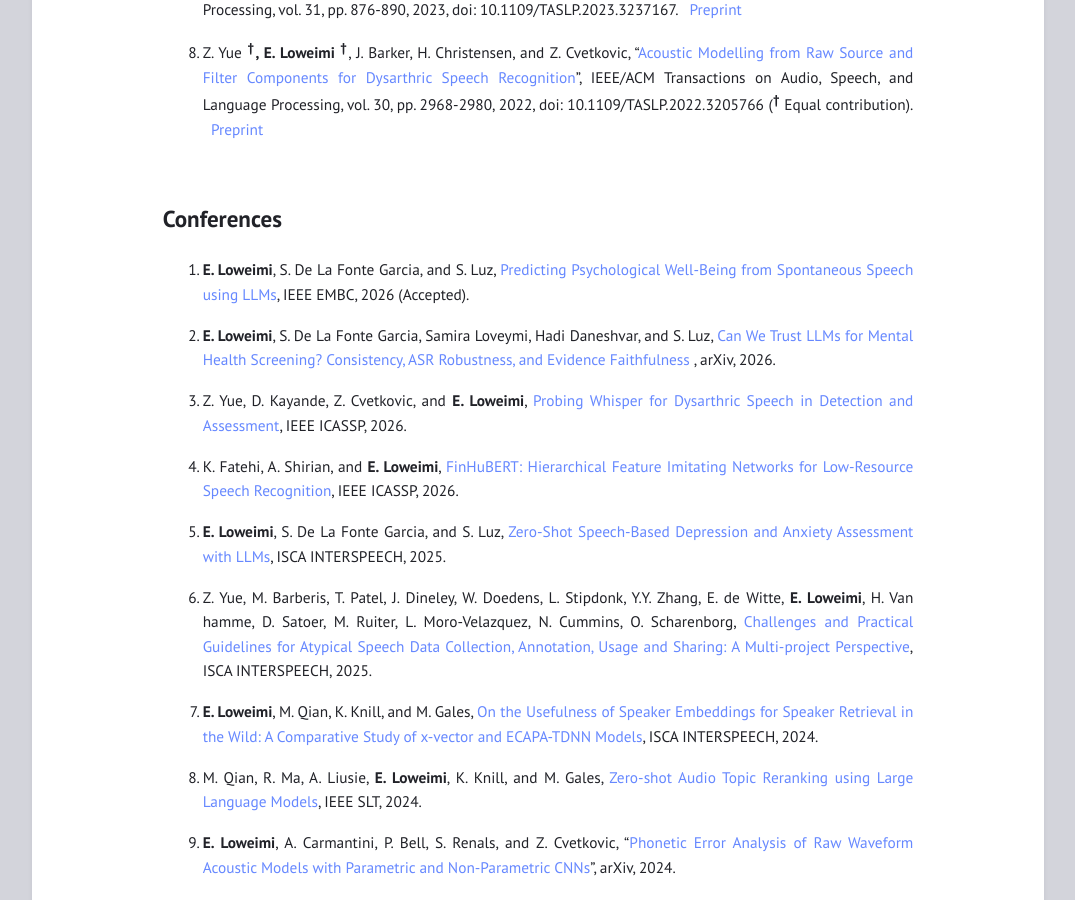
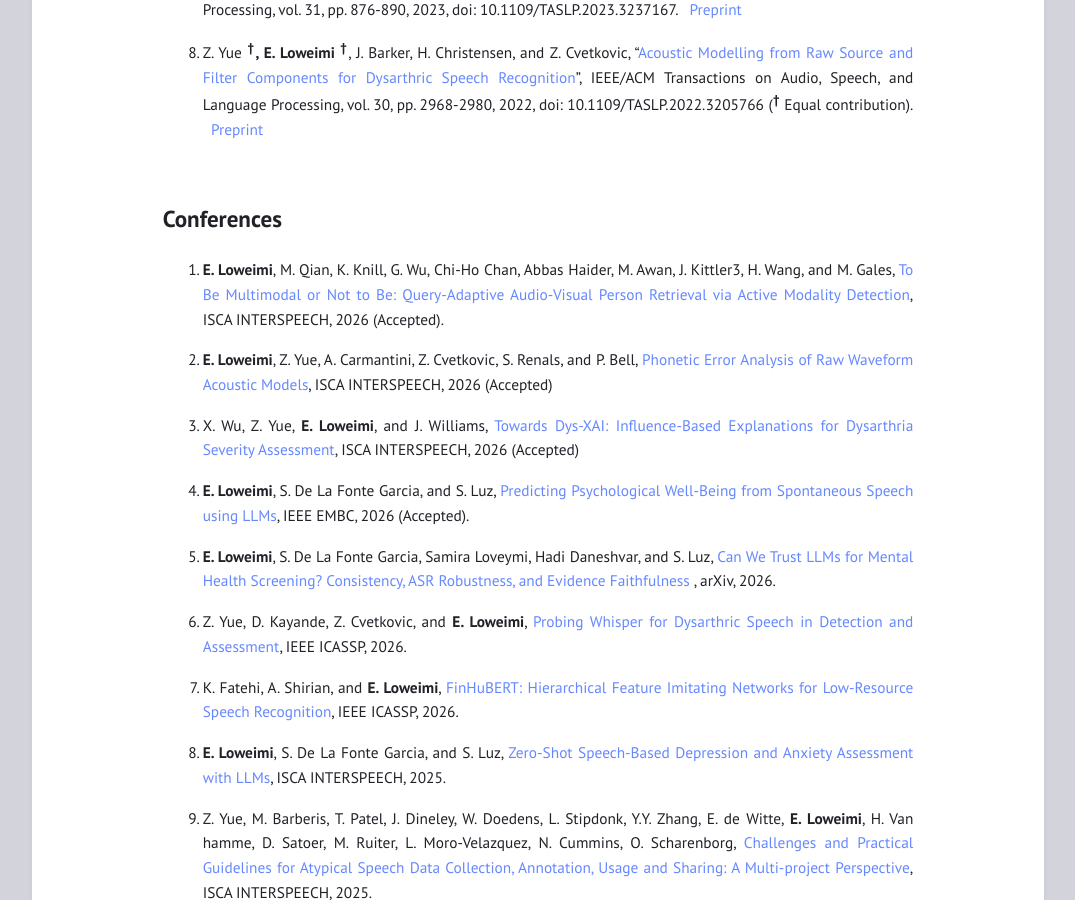
Before and after one commit to eloweimi/eloweimi.github.io, a Jekyll site: the page built from publications.md, in a window 1280 px wide and 900 px high, scrolled down 908 px. Shown: the whole window, without its empty margins (102-1177 px from the left). Built offline with Jekyll 4.4.1, drawn with Linux system fonts in a browser that asks for light colours.

Commit message:
Update publications.md

```diff
--- a/publications.md
+++ b/publications.md
@@ -33,95 +33,101 @@ Modelling from Raw Source and Filter Components for Dysarthric Speech Recognitio
 
 ## Conferences ##
 
-1. **E. Loweimi**, S. De La Fonte Garcia, and S. Luz, [Predicting Psychological Well-Being from Spontaneous Speech using LLMs](https://arxiv.org/abs/2605.11303), IEEE EMBC, 2026 (Accepted).
+1. **E. Loweimi**, M. Qian, K. Knill, G. Wu, Chi-Ho Chan, Abbas Haider, M. Awan, J. Kittler3, H. Wang, and M. Gales, [To Be Multimodal or Not to Be: Query-Adaptive Audio-Visual Person Retrieval via Active Modality Detection](), ISCA INTERSPEECH, 2026 (Accepted).
 
-2. **E. Loweimi**, S. De La Fonte Garcia, Samira Loveymi, Hadi Daneshvar, and S. Luz, [Can We Trust LLMs for Mental Health Screening? Consistency, ASR Robustness, and Evidence Faithfulness
+2. **E. Loweimi**, Z. Yue, A. Carmantini, Z. Cvetkovic, S. Renals, and P. Bell, [Phonetic Error Analysis of Raw Waveform Acoustic Models](), ISCA INTERSPEECH, 2026 (Accepted)
+
+3. X. Wu, Z. Yue, **E. Loweimi**, and J. Williams, [Towards Dys-XAI: Influence-Based Explanations for Dysarthria Severity Assessment](), ISCA INTERSPEECH, 2026 (Accepted)
+
+4. **E. Loweimi**, S. De La Fonte Garcia, and S. Luz, [Predicting Psychological Well-Being from Spontaneous Speech using LLMs](https://arxiv.org/abs/2605.11303), IEEE EMBC, 2026 (Accepted).
+
+5. **E. Loweimi**, S. De La Fonte Garcia, Samira Loveymi, Hadi Daneshvar, and S. Luz, [Can We Trust LLMs for Mental Health Screening? Consistency, ASR Robustness, and Evidence Faithfulness
 ](https://arxiv.org/abs/2605.09634), arXiv, 2026.
 
-4. Z. Yue, D. Kayande, Z. Cvetkovic, and **E. Loweimi**, [Probing Whisper for Dysarthric Speech in Detection and Assessment](https://ieeexplore.ieee.org/abstract/document/11464429),  IEEE ICASSP, 2026.
+6. Z. Yue, D. Kayande, Z. Cvetkovic, and **E. Loweimi**, [Probing Whisper for Dysarthric Speech in Detection and Assessment](https://ieeexplore.ieee.org/abstract/document/11464429),  IEEE ICASSP, 2026.
 
-5. K. Fatehi, A. Shirian, and **E. Loweimi**, [FinHuBERT: Hierarchical Feature Imitating Networks for Low-Resource Speech Recognition](https://ieeexplore.ieee.org/abstract/document/11464914), IEEE ICASSP, 2026.
+7. K. Fatehi, A. Shirian, and **E. Loweimi**, [FinHuBERT: Hierarchical Feature Imitating Networks for Low-Resource Speech Recognition](https://ieeexplore.ieee.org/abstract/document/11464914), IEEE ICASSP, 2026.
 
-6. **E. Loweimi**, S. De La Fonte Garcia, and S. Luz, [Zero-Shot Speech-Based Depression and Anxiety Assessment with LLMs](https://www.isca-archive.org/interspeech_2025/loweimi25_interspeech.html), ISCA INTERSPEECH, 2025.
+8. **E. Loweimi**, S. De La Fonte Garcia, and S. Luz, [Zero-Shot Speech-Based Depression and Anxiety Assessment with LLMs](https://www.isca-archive.org/interspeech_2025/loweimi25_interspeech.html), ISCA INTERSPEECH, 2025.
 
-7. Z. Yue, M. Barberis, T. Patel, J. Dineley, W. Doedens, L. Stipdonk, Y.Y. Zhang, E. de Witte, **E. Loweimi**, H. Van hamme, D. Satoer, M. Ruiter, L. Moro-Velazquez, N. Cummins, O. Scharenborg, [Challenges and Practical Guidelines for Atypical Speech Data Collection, Annotation, Usage and Sharing: A Multi-project Perspective](https://www.isca-archive.org/ISCA INTERSPEECH_2025/yue25_ISCA INTERSPEECH.pdf), ISCA INTERSPEECH, 2025.
+9. Z. Yue, M. Barberis, T. Patel, J. Dineley, W. Doedens, L. Stipdonk, Y.Y. Zhang, E. de Witte, **E. Loweimi**, H. Van hamme, D. Satoer, M. Ruiter, L. Moro-Velazquez, N. Cummins, O. Scharenborg, [Challenges and Practical Guidelines for Atypical Speech Data Collection, Annotation, Usage and Sharing: A Multi-project Perspective](https://www.isca-archive.org/ISCA INTERSPEECH_2025/yue25_ISCA INTERSPEECH.pdf), ISCA INTERSPEECH, 2025.
 
-8. **E. Loweimi**, M. Qian, K. Knill, and M. Gales, [On the Usefulness of Speaker Embeddings for Speaker Retrieval in the Wild:
+10. **E. Loweimi**, M. Qian, K. Knill, and M. Gales, [On the Usefulness of Speaker Embeddings for Speaker Retrieval in the Wild:
 A Comparative Study of x-vector and ECAPA-TDNN Models](https://www.isca-archive.org/interspeech_2024/loweimi24_interspeech.html), ISCA INTERSPEECH, 2024.
 
-9. M. Qian, R. Ma, A. Liusie, **E. Loweimi**, K. Knill, and M. Gales, [Zero-shot Audio Topic Reranking using Large Language Models](https://arxiv.org/pdf/2309.07606), IEEE SLT, 2024.
+11. M. Qian, R. Ma, A. Liusie, **E. Loweimi**, K. Knill, and M. Gales, [Zero-shot Audio Topic Reranking using Large Language Models](https://arxiv.org/pdf/2309.07606), IEEE SLT, 2024.
 
-10. **E. Loweimi**, A. Carmantini, P. Bell, S. Renals, and Z. Cvetkovic, “[Phonetic Error Analysis of Raw Waveform Acoustic Models with Parametric and Non-Parametric CNNs](https://arxiv.org/abs/2406.00898)", arXiv, 2024.
+12. **E. Loweimi**, A. Carmantini, P. Bell, S. Renals, and Z. Cvetkovic, “[Phonetic Error Analysis of Raw Waveform Acoustic Models with Parametric and Non-Parametric CNNs](https://arxiv.org/abs/2406.00898)", arXiv, 2024.
 
-11. Z. Yue **<sup>&#8224;</sup>, E. Loweimi <sup>&#8224;</sup>**, and Z. Cvetkovic, “[Dysarthric Speech Recognition, Detection and Classification using Raw Phase and Magnitude Spectra](https://www.isca-speech.org/archive/ISCA INTERSPEECH_2023/yue23_ISCA INTERSPEECH.html)“, ISCA INTERSPEECH, 2023 (**<sup>&#8224;</sup>** Equal contribution).
+13. Z. Yue **<sup>&#8224;</sup>, E. Loweimi <sup>&#8224;</sup>**, and Z. Cvetkovic, “[Dysarthric Speech Recognition, Detection and Classification using Raw Phase and Magnitude Spectra](https://www.isca-speech.org/archive/ISCA INTERSPEECH_2023/yue23_ISCA INTERSPEECH.html)“, ISCA INTERSPEECH, 2023 (**<sup>&#8224;</sup>** Equal contribution).
 
-12. Z. Yue **<sup>&#8224;</sup>, E. Loweimi <sup>&#8224;</sup>**, J. Barker, H. Christensen, and Z. Cvetkovic, “[Dysarthric Speech Recognition from Raw Waveform with Parametric CNNs](https://www.isca-speech.org/archive/ISCA INTERSPEECH_2022/yue22_ISCA INTERSPEECH.html)”, ISCA INTERSPEECH,
+14. Z. Yue **<sup>&#8224;</sup>, E. Loweimi <sup>&#8224;</sup>**, J. Barker, H. Christensen, and Z. Cvetkovic, “[Dysarthric Speech Recognition from Raw Waveform with Parametric CNNs](https://www.isca-speech.org/archive/ISCA INTERSPEECH_2022/yue22_ISCA INTERSPEECH.html)”, ISCA INTERSPEECH,
 2022 (**<sup>&#8224;</sup>** Equal contribution).
 
-13. N. Shao, **E. Loweimi**, and X. Li, “[RCT: Random Consistency Training for Semisupervised Sound Event Detection](https://www.isca-speech.org/archive/ISCA INTERSPEECH_2022/shao22_ISCA INTERSPEECH.html)”, ISCA INTERSPEECH, 2022.
+15. N. Shao, **E. Loweimi**, and X. Li, “[RCT: Random Consistency Training for Semisupervised Sound Event Detection](https://www.isca-speech.org/archive/ISCA INTERSPEECH_2022/shao22_ISCA INTERSPEECH.html)”, ISCA INTERSPEECH, 2022.
 
-14. Z. Yue **<sup>&#8224;</sup>, E. Loweimi <sup>&#8224;</sup>**, and Z. Cvetkovic, “[Raw Source and Filter Modelling for Dysarthric Speech Recognition](https://ieeexplore.ieee.org/document/9746553)”, IEEE ICASSP, 2022 (**<sup>&#8224;</sup>** Equal contribution).
+16. Z. Yue **<sup>&#8224;</sup>, E. Loweimi <sup>&#8224;</sup>**, and Z. Cvetkovic, “[Raw Source and Filter Modelling for Dysarthric Speech Recognition](https://ieeexplore.ieee.org/document/9746553)”, IEEE ICASSP, 2022 (**<sup>&#8224;</sup>** Equal contribution).
 
-15. Z. Yue, **E. Loweimi**, Z. Cvetkovic, H. Christensen, and J. Barker, “[Multimodal Acoustic-Articulatory Feature Fusion for Dysarthric Speech Recognition](https://ieeexplore.ieee.org/document/9746855)”, IEEE ICASSP, 2022.
+17. Z. Yue, **E. Loweimi**, Z. Cvetkovic, H. Christensen, and J. Barker, “[Multimodal Acoustic-Articulatory Feature Fusion for Dysarthric Speech Recognition](https://ieeexplore.ieee.org/document/9746855)”, IEEE ICASSP, 2022.
 
-16. **E. Loweimi**, P. Bell, and S. Renals, “[Speech Acoustic Modelling using Raw Source and Filter Components](https://www.isca-speech.org/archive/ISCA INTERSPEECH_2021/loweimi21_ISCA INTERSPEECH.html)”, ISCA INTERSPEECH, 2021.
+18. **E. Loweimi**, P. Bell, and S. Renals, “[Speech Acoustic Modelling using Raw Source and Filter Components](https://www.isca-speech.org/archive/ISCA INTERSPEECH_2021/loweimi21_ISCA INTERSPEECH.html)”, ISCA INTERSPEECH, 2021.
 
-17. S. Zhang, **E. Loweimi**, P. Bell, and S. Renals, “[Stochastic Attention Head Removal: A Simple and Effective Method for Improving Transformer Based ASR
+19. S. Zhang, **E. Loweimi**, P. Bell, and S. Renals, “[Stochastic Attention Head Removal: A Simple and Effective Method for Improving Transformer Based ASR
 Models](https://www.isca-speech.org/archive/ISCA INTERSPEECH_2021/zhang21p_ISCA INTERSPEECH.html)”, ISCA INTERSPEECH, 2021.
 
-18. **E. Loweimi**, Z. Cvetkovic, P. Bell, and S. Renals, “[Speech Acoustic Modelling from Raw Phase Spectrum](https://ieeexplore.ieee.org/document/9413727)”, IEEE ICASSP, 2021.
+20. **E. Loweimi**, Z. Cvetkovic, P. Bell, and S. Renals, “[Speech Acoustic Modelling from Raw Phase Spectrum](https://ieeexplore.ieee.org/document/9413727)”, IEEE ICASSP, 2021.
 
-19. S. Zhang, C-T. Do, R. Doddipatla, **E. Loweimi**, P. Bell, and S. Renals, “[Train Your Classifier First: Cascade Neural Networks Training from Upper Layers to Lower Layers](https://ieeexplore.ieee.org/document/9413565)”, IEEE ICASSP, 2021.
+21. S. Zhang, C-T. Do, R. Doddipatla, **E. Loweimi**, P. Bell, and S. Renals, “[Train Your Classifier First: Cascade Neural Networks Training from Upper Layers to Lower Layers](https://ieeexplore.ieee.org/document/9413565)”, IEEE ICASSP, 2021.
 
-20. **E. Loweimi**, P. Bell, and S. Renals, “[Raw Sign and Magnitude Spectra for Multihead Acoustic Modelling](https://www.isca-speech.org/archive/ISCA INTERSPEECH_2020/loweimi20b_ISCA INTERSPEECH.html)”, ISCA INTERSPEECH, 2020.
+22. **E. Loweimi**, P. Bell, and S. Renals, “[Raw Sign and Magnitude Spectra for Multihead Acoustic Modelling](https://www.isca-speech.org/archive/ISCA INTERSPEECH_2020/loweimi20b_ISCA INTERSPEECH.html)”, ISCA INTERSPEECH, 2020.
 
-21. **E. Loweimi**, P. Bell, and S. Renals, “[On the Robustness and Training Dynamics of Raw Waveform Models](https://www.isca-speech.org/archive/ISCA INTERSPEECH_2020/loweimi20_ISCA INTERSPEECH.html)”, ISCA INTERSPEECH, 2020.
+23. **E. Loweimi**, P. Bell, and S. Renals, “[On the Robustness and Training Dynamics of Raw Waveform Models](https://www.isca-speech.org/archive/ISCA INTERSPEECH_2020/loweimi20_ISCA INTERSPEECH.html)”, ISCA INTERSPEECH, 2020.
 
-22. S. Zhang, **E. Loweimi**, P. Bell, and S. Renals, “[On The Usefulness of Self-Attention for Automatic Speech Recognition with Transformers](https://ieeexplore.ieee.org/abstract/document/9383521)”, IEEE SLT, 2020.
+24. S. Zhang, **E. Loweimi**, P. Bell, and S. Renals, “[On The Usefulness of Self-Attention for Automatic Speech Recognition with Transformers](https://ieeexplore.ieee.org/abstract/document/9383521)”, IEEE SLT, 2020.
 
-23. J. Fainberg, O. Klejch, **E. Loweimi**, P. Bell, and S. Renals, “[Acoustic Model Adaptation from Raw Waveforms with SincNet](https://ieeexplore.ieee.org/document/9003974)”, IEEE ASRU, 2019.
+25. J. Fainberg, O. Klejch, **E. Loweimi**, P. Bell, and S. Renals, “[Acoustic Model Adaptation from Raw Waveforms with SincNet](https://ieeexplore.ieee.org/document/9003974)”, IEEE ASRU, 2019.
 
-24. **E. Loweimi**, P. Bell, and S. Renals, “[On Learning Interpretable CNNs with Parametric Modulated Kernel-based Filters](https://www.isca-speech.org/archive/ISCA INTERSPEECH_2019/loweimi19_ISCA INTERSPEECH.html)”, ISCA INTERSPEECH, 2019.
+26. **E. Loweimi**, P. Bell, and S. Renals, “[On Learning Interpretable CNNs with Parametric Modulated Kernel-based Filters](https://www.isca-speech.org/archive/ISCA INTERSPEECH_2019/loweimi19_ISCA INTERSPEECH.html)”, ISCA INTERSPEECH, 2019.
 
-25. S. Zhang, **E. Loweimi**, Y. Xu, P. Bell, and S. Renals “[Trainable Dynamic Subsampling for End-to-End Speech Recognition](https://www.isca-speech.org/archive/ISCA INTERSPEECH_2019/zhang19d_ISCA INTERSPEECH.html)”, ISCA INTERSPEECH, 2019.
+27. S. Zhang, **E. Loweimi**, Y. Xu, P. Bell, and S. Renals “[Trainable Dynamic Subsampling for End-to-End Speech Recognition](https://www.isca-speech.org/archive/ISCA INTERSPEECH_2019/zhang19d_ISCA INTERSPEECH.html)”, ISCA INTERSPEECH, 2019.
 
-26. M.A. Jalal, **E. Loweimi**, R. Moore, and T. Hain, “[Learning Temporal Clusters Using Capsule Routing for Speech Emotion Recognition](https://www.isca-speech.org/archive/ISCA INTERSPEECH_2019/jalal19_ISCA INTERSPEECH.html)”, ISCA INTERSPEECH, 2019.
+28. M.A. Jalal, **E. Loweimi**, R. Moore, and T. Hain, “[Learning Temporal Clusters Using Capsule Routing for Speech Emotion Recognition](https://www.isca-speech.org/archive/ISCA INTERSPEECH_2019/jalal19_ISCA INTERSPEECH.html)”, ISCA INTERSPEECH, 2019.
 
-27. **E. Loweimi**, P. Bell, and S. Renals, “[On the Usefulness of Statistical Normalisation of Bottleneck Features for Speech Recognition](https://ieeexplore.ieee.org/document/8683330)”, IEEE ICASSP, 2019.
+29. **E. Loweimi**, P. Bell, and S. Renals, “[On the Usefulness of Statistical Normalisation of Bottleneck Features for Speech Recognition](https://ieeexplore.ieee.org/document/8683330)”, IEEE ICASSP, 2019.
 
-28. S. Zhang, **E. Loweimi**, P. Bell, and S. Renals, “[Windowed Attention Mechanisms for Speech Recognition](https://ieeexplore.ieee.org/document/8682224)”, IEEE ICASSP, 2019.
+30. S. Zhang, **E. Loweimi**, P. Bell, and S. Renals, “[Windowed Attention Mechanisms for Speech Recognition](https://ieeexplore.ieee.org/document/8682224)”, IEEE ICASSP, 2019.
 
-29. **E. Loweimi**, J. Barker, and T. Hain, “[On the Usefulness of the Speech Phase Spectrum for Pitch Extraction](https://www.isca-speech.org/archive/ISCA INTERSPEECH_2018/loweimi18_ISCA INTERSPEECH.html)”, ISCA INTERSPEECH, 2018.
+31. **E. Loweimi**, J. Barker, and T. Hain, “[On the Usefulness of the Speech Phase Spectrum for Pitch Extraction](https://www.isca-speech.org/archive/ISCA INTERSPEECH_2018/loweimi18_ISCA INTERSPEECH.html)”, ISCA INTERSPEECH, 2018.
 
-30. **E. Loweimi**, J. Barker, and T. Hain, “[Exploring the use of Group Delay for Generalised VTS based Noise Compensation](https://ieeexplore.ieee.org/document/8462595)”, IEEE ICASSP, 2018.
+32. **E. Loweimi**, J. Barker, and T. Hain, “[Exploring the use of Group Delay for Generalised VTS based Noise Compensation](https://ieeexplore.ieee.org/document/8462595)”, IEEE ICASSP, 2018.
 
-31. **E. Loweimi**, J. Barker, and T. Hain, “[Channel Compensation in the Generalised Vector Taylor Series Approach to Robust ASR](https://www.isca-speech.org/archive/ISCA INTERSPEECH_2017/loweimi17b_ISCA INTERSPEECH.html)”, ISCA INTERSPEECH, 2017.
+33. **E. Loweimi**, J. Barker, and T. Hain, “[Channel Compensation in the Generalised Vector Taylor Series Approach to Robust ASR](https://www.isca-speech.org/archive/ISCA INTERSPEECH_2017/loweimi17b_ISCA INTERSPEECH.html)”, ISCA INTERSPEECH, 2017.
 
-32. **E. Loweimi**, J. Barker, O. Saz Torralba, and T. Hain, “[Robust Source-Filter Separation of Speech Signal in the Phase Domain](https://www.isca-speech.org/archive/ISCA INTERSPEECH_2017/loweimi17_ISCA INTERSPEECH.html)”, ISCA INTERSPEECH, 2017.
+34. **E. Loweimi**, J. Barker, O. Saz Torralba, and T. Hain, “[Robust Source-Filter Separation of Speech Signal in the Phase Domain](https://www.isca-speech.org/archive/ISCA INTERSPEECH_2017/loweimi17_ISCA INTERSPEECH.html)”, ISCA INTERSPEECH, 2017.
 
-33. **E. Loweimi**, J. Barker, and T. Hain, “[Statistical Normalisation of Phase-based Feature Representation for Robust Speech Recognition](https://ieeexplore.ieee.org/document/7953170)”, IEEE ICASSP, 2017.
+35. **E. Loweimi**, J. Barker, and T. Hain, “[Statistical Normalisation of Phase-based Feature Representation for Robust Speech Recognition](https://ieeexplore.ieee.org/document/7953170)”, IEEE ICASSP, 2017.
 
-34. **E. Loweimi**, J. Barker, and T. Hain, “[Use of Generalised Nonlinearity in VTS Noise Compensation for Robust Speech Recognition](https://www.isca-speech.org/archive/ISCA INTERSPEECH_2016/loweimi16_ISCA INTERSPEECH.html)”, ISCA INTERSPEECH, 2016.
+36. **E. Loweimi**, J. Barker, and T. Hain, “[Use of Generalised Nonlinearity in VTS Noise Compensation for Robust Speech Recognition](https://www.isca-speech.org/archive/ISCA INTERSPEECH_2016/loweimi16_ISCA INTERSPEECH.html)”, ISCA INTERSPEECH, 2016.
 
-35. **E. Loweimi**, J. Barker, and T. Hain, “[Source-filter Separation of Speech Signal in the Phase Domain](https://www.isca-speech.org/archive/ISCA INTERSPEECH_2015/loweimi15_ISCA INTERSPEECH.html)”, ISCA INTERSPEECH, 2015.
+37. **E. Loweimi**, J. Barker, and T. Hain, “[Source-filter Separation of Speech Signal in the Phase Domain](https://www.isca-speech.org/archive/ISCA INTERSPEECH_2015/loweimi15_ISCA INTERSPEECH.html)”, ISCA INTERSPEECH, 2015.
 
-36. **E. Loweimi**, M. Doulaty, J. Barker, and T. Hain, “[Long-term statistical Feature Extraction from Speech Signal and its Application in Emotion Recognition](https://link.springer.com/chapter/10.1007/978-3-319-25789-1_17)”, Statistical Language and Speech Processing (SLSP), 2015.
+38. **E. Loweimi**, M. Doulaty, J. Barker, and T. Hain, “[Long-term statistical Feature Extraction from Speech Signal and its Application in Emotion Recognition](https://link.springer.com/chapter/10.1007/978-3-319-25789-1_17)”, Statistical Language and Speech Processing (SLSP), 2015.
 
-37. **E. Loweimi**, M. Doulaty, J. Barker, and T. Hain, "[Emotion Recognition from the Speech Signal by Effective Combination of Generative and Discriminative Models](https://eprints.whiterose.ac.uk/103952/)", USES, 2015.
+39. **E. Loweimi**, M. Doulaty, J. Barker, and T. Hain, "[Emotion Recognition from the Speech Signal by Effective Combination of Generative and Discriminative Models](https://eprints.whiterose.ac.uk/103952/)", USES, 2015.
 
-38. **E. Loweimi**, J. Barker, and T. Hain, "[Compression of Model-based Group Delay Function for Robust Speech Recognition](https://eprints.whiterose.ac.uk/85055/)", USES, 2014.
+40. **E. Loweimi**, J. Barker, and T. Hain, "[Compression of Model-based Group Delay Function for Robust Speech Recognition](https://eprints.whiterose.ac.uk/85055/)", USES, 2014.
 
-39. **E. Loweimi**, S.M. Ahadi, and T. Drugman, “[A New Phase-based Feature Representation for Robust Speech Recognition](https://ieeexplore.ieee.org/document/6639051)”, IEEE ICASSP, 2013.
+41. **E. Loweimi**, S.M. Ahadi, and T. Drugman, “[A New Phase-based Feature Representation for Robust Speech Recognition](https://ieeexplore.ieee.org/document/6639051)”, IEEE ICASSP, 2013.
 
-40. **E. Loweimi**, S.M. Ahadi, T. Drugman, and S. Loveymi, “[On the Importance of Pre-emphasis and Window Shape in Phase-based Speech Recognition](https://link.springer.com/chapter/10.1007/978-3-642-38847-7_21)”, Lecture
+42. **E. Loweimi**, S.M. Ahadi, T. Drugman, and S. Loveymi, “[On the Importance of Pre-emphasis and Window Shape in Phase-based Speech Recognition](https://link.springer.com/chapter/10.1007/978-3-642-38847-7_21)”, Lecture
 Notes in Computer Science, vol. 7911 LNAI, 2013.
 
-41. **E. Loweimi**, S.M. Ahadi, and H. Sheikhzadeh, “[Phase-only Speech Reconstruction Using Very Short Frames](https://www.isca-speech.org/archive/ISCA INTERSPEECH_2011/loweimi11_ISCA INTERSPEECH.html)”, ISCA INTERSPEECH, 2011.
+43. **E. Loweimi**, S.M. Ahadi, and H. Sheikhzadeh, “[Phase-only Speech Reconstruction Using Very Short Frames](https://www.isca-speech.org/archive/ISCA INTERSPEECH_2011/loweimi11_ISCA INTERSPEECH.html)”, ISCA INTERSPEECH, 2011.
 
-42. **E. Loweimi** and S.M. Ahadi, “[A New Group Delay-based Feature for Robust Speech Recognition](https://ieeexplore.ieee.org/document/6011884)”, IEEE ICME, 2011.
+44. **E. Loweimi** and S.M. Ahadi, “[A New Group Delay-based Feature for Robust Speech Recognition](https://ieeexplore.ieee.org/document/6011884)”, IEEE ICME, 2011.
 
-43. **E. Loweimi**, S.M. Ahadi, and S. Loveymi, “[On the Importance of Phase and Magnitude Spectra in Speech Enhancement](https://ieeexplore.ieee.org/document/5955843)”, IEEE ICEE, 2011 ([PDF](/files/others/ICEE2011.pdf)).
+45. **E. Loweimi**, S.M. Ahadi, and S. Loveymi, “[On the Importance of Phase and Magnitude Spectra in Speech Enhancement](https://ieeexplore.ieee.org/document/5955843)”, IEEE ICEE, 2011 ([PDF](/files/others/ICEE2011.pdf)).
 
-44. **E. Loweimi** and S.M. Ahadi, "[Objective Evaluation of Phase and Magnitude only Reconstructed Speech: New Considerations](https://ieeexplore.ieee.org/document/5605496)", IEEE ISSPA, 2010.
+46. **E. Loweimi** and S.M. Ahadi, "[Objective Evaluation of Phase and Magnitude only Reconstructed Speech: New Considerations](https://ieeexplore.ieee.org/document/5605496)", IEEE ISSPA, 2010.
 
-45. **E. Loweimi** and S.M. Ahadi, “[Objective Evaluation of Magnitude and Phase only Spectrum-based Reconstruction of the Speech Signal](https://ieeexplore.ieee.org/document/5463311)”, IEEE ISCCSP, 2010.
+47. **E. Loweimi** and S.M. Ahadi, “[Objective Evaluation of Magnitude and Phase only Spectrum-based Reconstruction of the Speech Signal](https://ieeexplore.ieee.org/document/5463311)”, IEEE ISCCSP, 2010.
```
